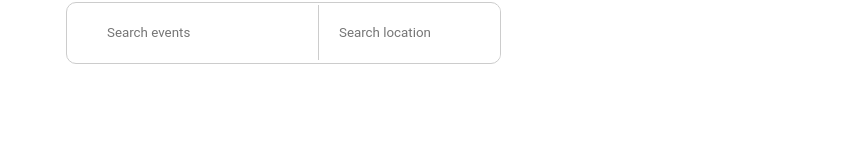
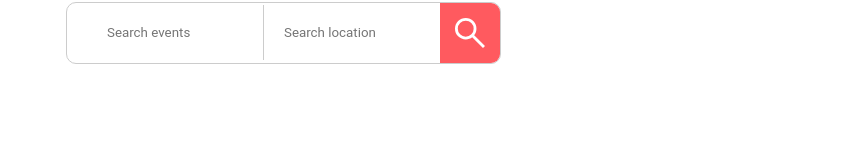
Before and after one commit to Natsaiev/Final_Boss, a plain HTML site: page meetup_event.html in a window 1280 px wide. Shown: the full height of the page, 119-974 px from the left. Drawn offline with Linux system fonts and the light colour scheme.

Commit message:
Поправил search

```diff
--- a/styles/style_event.scss
+++ b/styles/style_event.scss
@@ -2,15 +2,15 @@
 
 /*====================NAVBAR======================*/
 
-.container_nav{
+.container_nav {
     height: 65px;
     display: flex;
 }
 
-.container_left{
+.container_left {
     display: flex;
     align-items: center;
-    width: 50%;
+    width: 50vw;
     gap: 70px;
     padding: 20px;
 }
@@ -21,13 +21,18 @@
     border: 1px solid #ccc;
     border-radius: 10px;
     overflow: hidden;
+    flex-grow: 1; /* Позволяет контейнеру поиска расти, заполняя доступное пространство */
+
 }
 
 .search_container input {
     border: none;
     padding: 20px;
     outline: none;
+    flex-grow: 1; /* Позволяет input расти, заполняя доступное пространство внутри контейнера */
+    min-width: 0; /* Предотвращает input от выхода за пределы контейнера */
 }
+
 .search_icon {
     padding: 0 10px;
     display: flex;
--- a/styles/style_main.scss
+++ b/styles/style_main.scss
@@ -21,12 +21,16 @@
     border: 1px solid #ccc;
     border-radius: 10px;
     overflow: hidden;
+    flex-grow: 1; /* Позволяет контейнеру поиска расти, заполняя доступное пространство */
+
 }
 
 .search_container input {
     border: none;
     padding: 20px;
     outline: none;
+    flex-grow: 1; /* Позволяет input расти, заполняя доступное пространство внутри контейнера */
+    min-width: 0; /* Предотвращает input от выхода за пределы контейнера */
 }
 .search_icon {
     padding: 0 10px;
```
Also changed, not shown: styles/style_event.css, styles/style_main.css, 2 other files.
